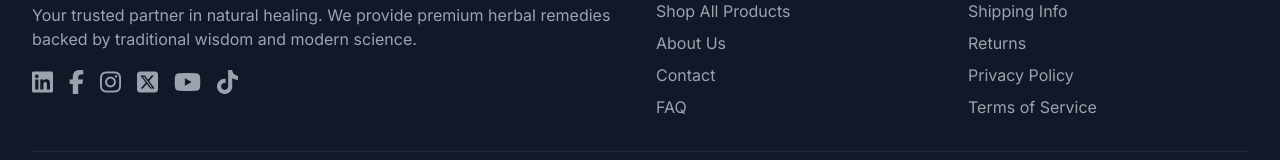
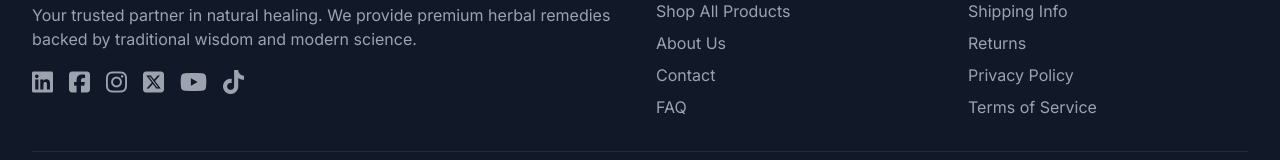
Before and after one commit to ikpemhinoghena/natural-and-curative-cure, a plain HTML site: page about.html in a window 1280 px wide. Shown: the part 4616-4776 px from the top of the page. Drawn offline with nearby package versions, Linux system fonts and the light colour scheme.

Commit message:
for today

```diff
--- a/about.html
+++ b/about.html
@@ -523,7 +523,7 @@
                         </a>
                         <a href="https://www.facebook.com/people/Dr-Steven-Historical-Herbs/100064834728474/"
                             class="text-gray-400 hover:text-white text-2xl">
-                            <i class="fab fa-facebook-f"></i>
+                            <i class="fa-brands fa-square-facebook"></i>
                         </a>
                         <a href="#" class="text-gray-400 hover:text-white text-2xl">
                             <i class="fab fa-instagram"></i>
```
Also changed, not shown: contact.html (+1 -1 lines), index.html (+1 -1 lines), shop.html (+1 -1 lines).
